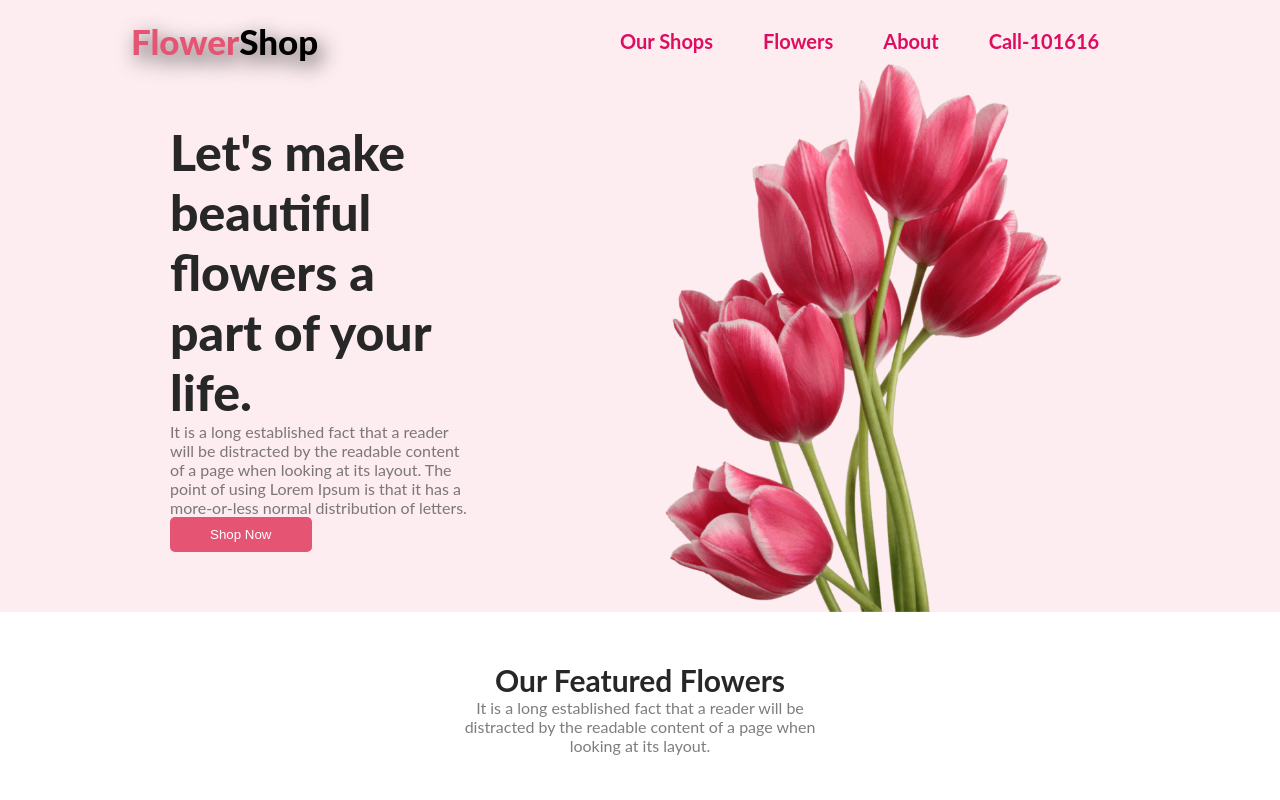
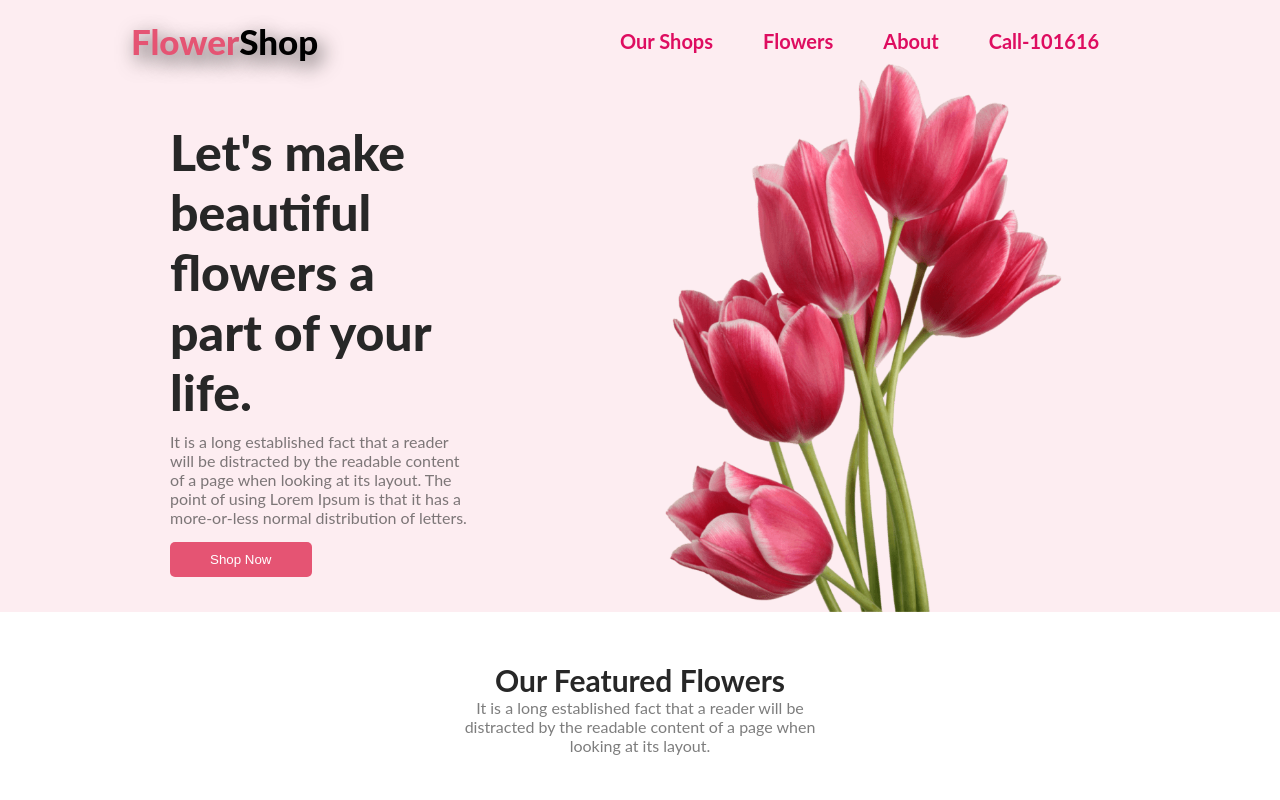
Before and after one commit to Arifur-14/flower-shop-assignment, a plain HTML site: page index.html in a window 1280 px wide. Shown: the top 800 px of the page. Drawn offline with Linux system fonts and the light colour scheme.

Commit message:
added some css style

```diff
--- a/css/style.css
+++ b/css/style.css
@@ -52,11 +52,13 @@ nav a:hover{
     color: #272727;
     font-size: 50px;
     font-weight: 800;
+    padding-bottom: 10px;
 }
 
 .paragraph {
     color: rgba(39, 39, 39, 0.60);
     font-size: 16px;
+    padding-bottom: 15px;
 }
 
 .btn-primary {
```
